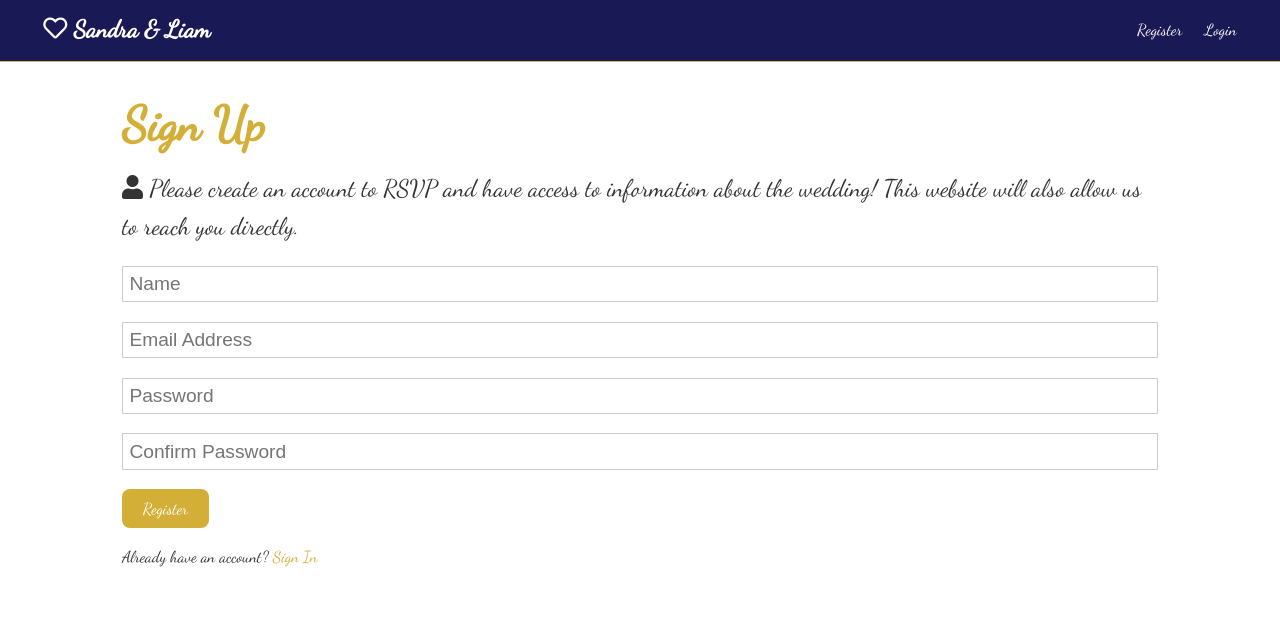
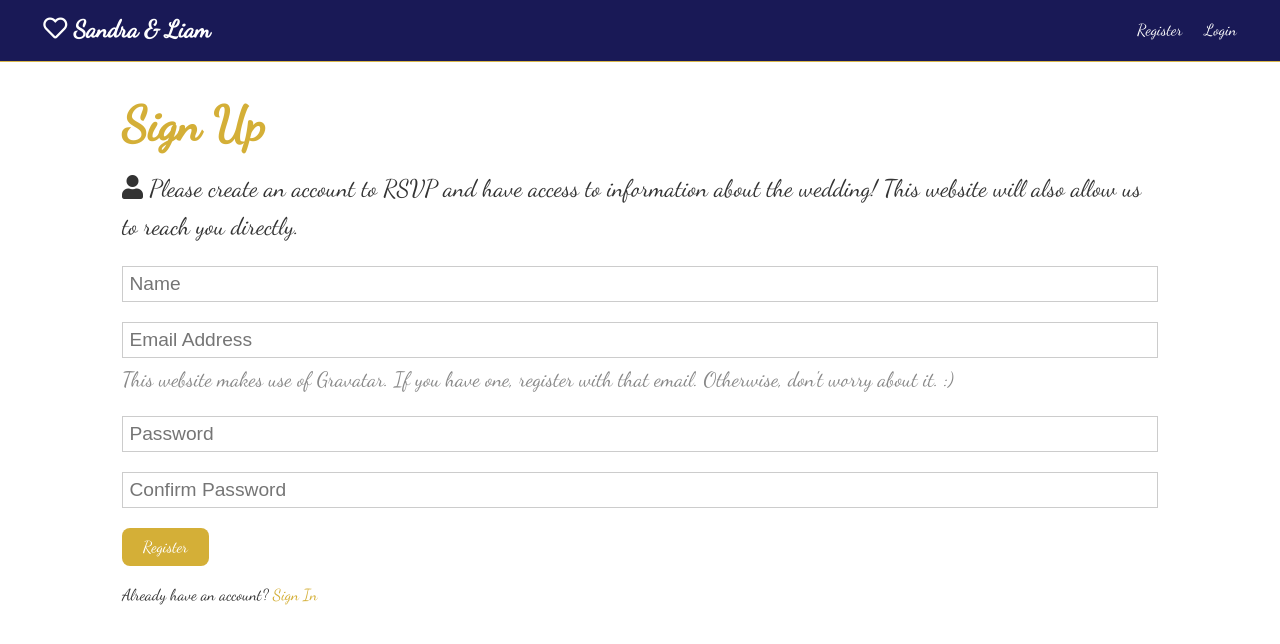
Before and after one commit to lsalazar1/weddingWebsite, a React (Create React App) app in the folder client/: page /register in a window 1280 px wide. Shown: the top 644 px of the page. Built offline with nearby package versions, Linux system fonts and the light colour scheme; no server answers; the HTML template or start-up script is replaced by a standard one.

Commit message:
Notifying users about gravatar upon registration

```diff
--- a/client/src/components/auth/Register.js
+++ b/client/src/components/auth/Register.js
@@ -53,6 +53,7 @@ const Register = ({ setAlert, register, isAuthenticated }) => {
             value={email}
             onChange={e => onChange(e)}
           />
+        <small className="form-text">This website makes use of Gravatar. If you have one, register with that email. Otherwise, don't worry about it. :{')'}</small>
         </div>
         <div className="form-group">
           <input
```
